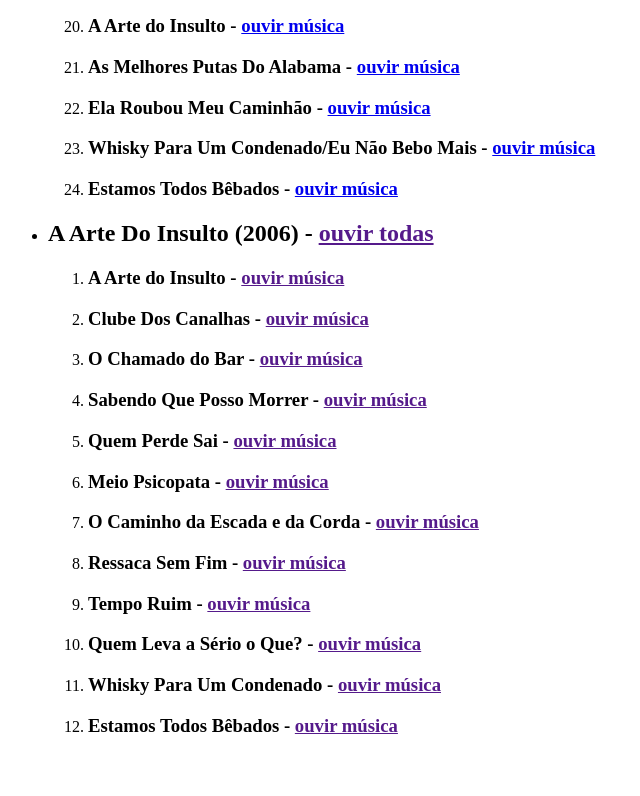
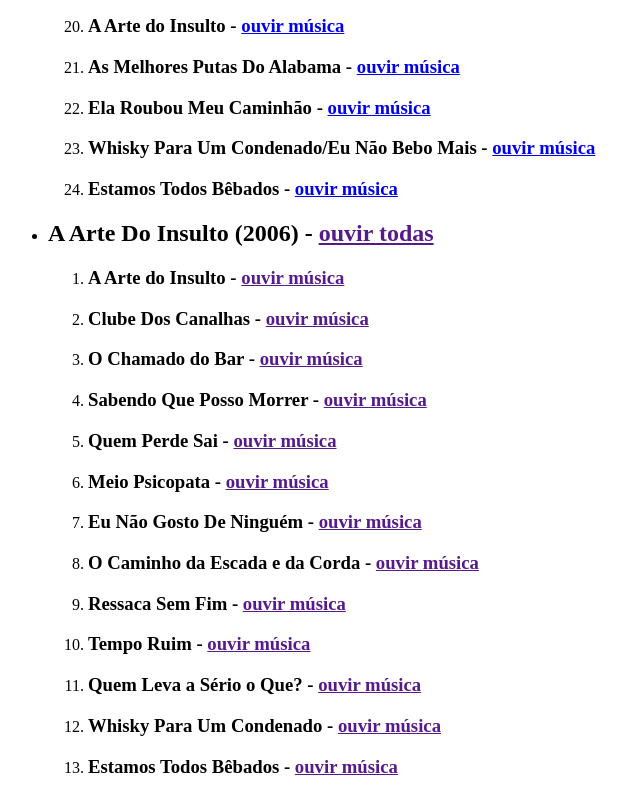
Before and after one commit to DEV-HenriQ/pagina-discografia-matanza, a plain HTML site: page index.html in a window 1280 px wide. Shown: the part 2536-3332 px from the top of the page, without its empty margins (0-640 px from the left). Before the commit the page ends 3292 px from the top, so only its background shows below. Drawn offline with Linux system fonts and the light colour scheme.

Commit message:
adicionando uma música que faltou

```diff
--- a/index.html
+++ b/index.html
@@ -107,6 +107,7 @@
                <li><h3>Sabendo Que Posso Morrer - <a href="" target="_blank">ouvir música</a></h3></li>
                <li><h3>Quem Perde Sai - <a href="" target="_blank">ouvir música</a></h3></li>
                <li><h3>Meio Psicopata - <a href="" target="_blank">ouvir música</a></h3></li>
+               <li><h3>Eu Não Gosto De Ninguém - <a href="" target="_blank">ouvir música</a></h3></li>
                <li><h3>O Caminho da Escada e da Corda - <a href="" target="_blank">ouvir música</a></h3></li>
                <li><h3>Ressaca Sem Fim - <a href="" target="_blank">ouvir música</a></h3></li>
                <li><h3>Tempo Ruim - <a href="" target="_blank">ouvir música</a></h3></li>
```
